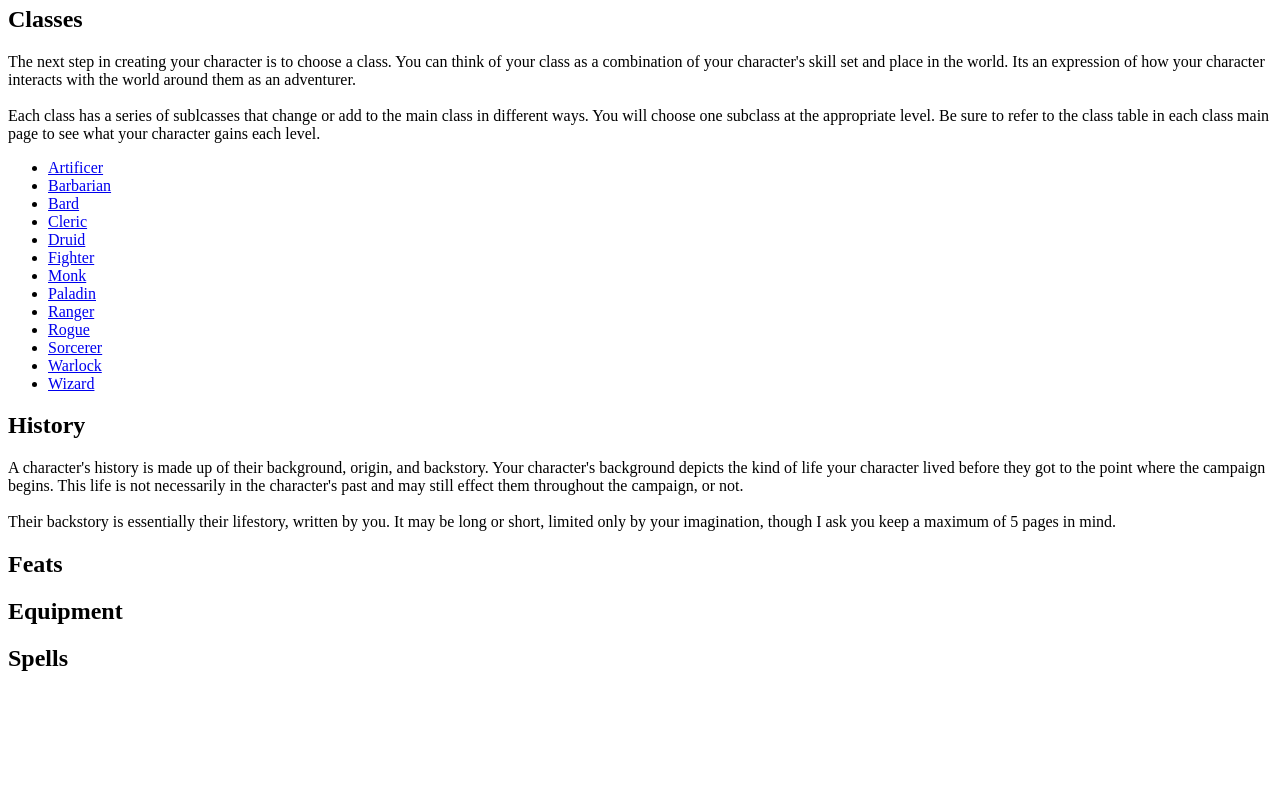
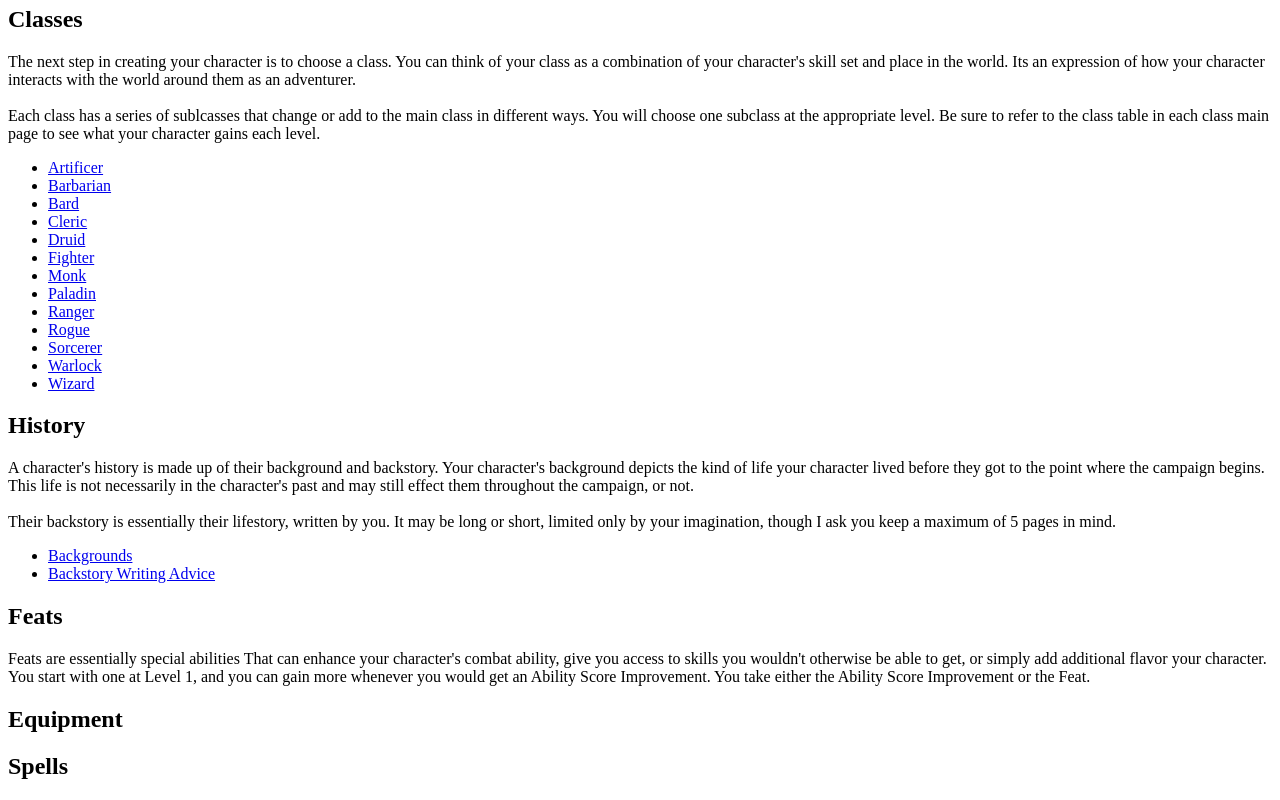
Before and after one commit to LCostello21/LCostello21, a plain HTML site: page player_materials/player_materials_hub.html in a window 1280 px wide. Shown: the part 339-1139 px from the top of the page. Before the commit the page ends 1031 px from the top, so only its background shows below. Drawn offline with Linux system fonts and the light colour scheme.

Commit message:
Player Materials Update

```diff
--- a/player_materials/player_materials_hub.html
+++ b/player_materials/player_materials_hub.html
@@ -61,20 +61,32 @@
       </section>
       <section id="backgrounds">
          <h2>History</h2>
-         <p>A character's history is made up of their background, origin, and backstory.
-            Your character's background depicts the kind of life your character lived before
-            they got to the point where the campaign begins.  This life is not necessarily in
-            the character's past and may still effect them throughout the campaign, or not.<br><br>
-
-            Their backstory is essentially their lifestory, written by you.  It may be long or short,
-            limited only by your imagination, though I ask you keep a maximum of 5 pages in mind.</p>
-
+         <p>A character's history is made up of their background and backstory.  Your
+            character's background depicts the kind of life your character lived before they
+            got to the point where the campaign begins.  This life is not necessarily in
+            the character's past and may still effect them throughout the campaign, or not.
+            <br><br>
+            Their backstory is essentially their lifestory, written by you.  It may be long
+            or short, limited only by your imagination, though I ask you keep a maximum of 5
+            pages in mind.</p>
+         <nav>
+            <ul>
+               <li><a href="backgrounds/backgrounds.html" target="_blank">Backgrounds</a></li>
+               <li><a href="backgrounds/backstory_aid.html" target="_blank">Backstory Writing Advice</a></li>
+            </ul>
+         </nav>
       </section>
       <section id="feats">
          <h2>Feats</h2>
+         <p>Feats are essentially special abilities That can enhance your character's combat
+            ability, give you access to skills you wouldn't otherwise be able to get,
+            or simply add additional flavor your character.  You start with one at Level 1,
+            and you can gain more whenever you would get an Ability Score Improvement.  You
+            take either the Ability Score Improvement or the Feat.</p>
       </section>
       <section id="equipment">
          <h2>Equipment</h2>
+         <p></p>
       </section>
       <section id="spells">
          <h2>Spells</h2>
```
Also changed, not shown: player_materials/backgrounds/backgrounds.html (added), player_materials/backgrounds/backstory_aid.html (added), player_materials/equipment/adventuring_gear.html (added), player_materials/feats/feats.html (added), player_materials/spells/aeldre_spells.html (added), player_materials/spells/arcane_spells.html (added), player_materials/spells/artificer_spells.html (deleted), player_materials/spells/bard_spells.html (deleted), player_materials/spells/cleric_spells.html (deleted), player_materials/spells/divine_spells.html (added), player_materials/spells/druid_spells.html (deleted), player_materials/spells/paladin_spells.html (deleted), player_materials/spells/ranger_spells.html (deleted), player_materials/spells/sorcerer_spells.html (deleted), 3 more files.
